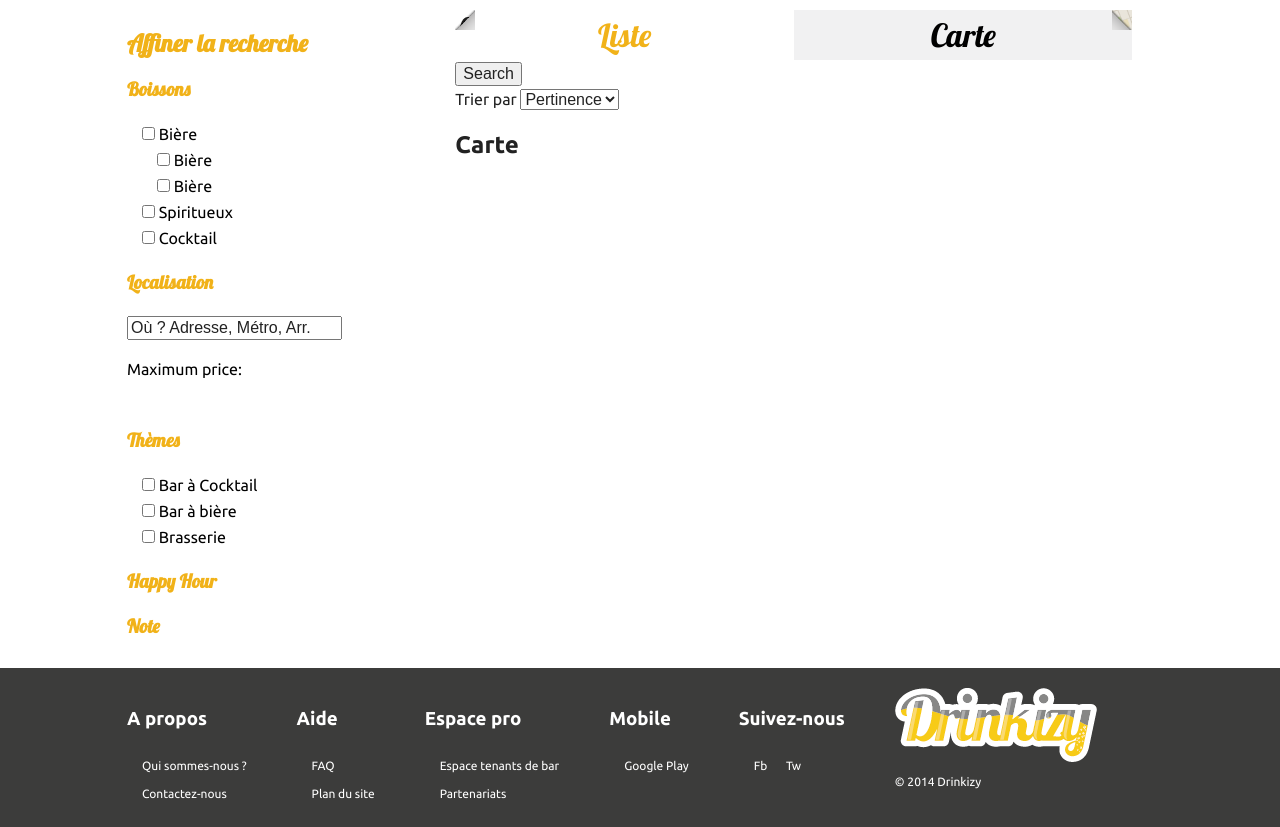
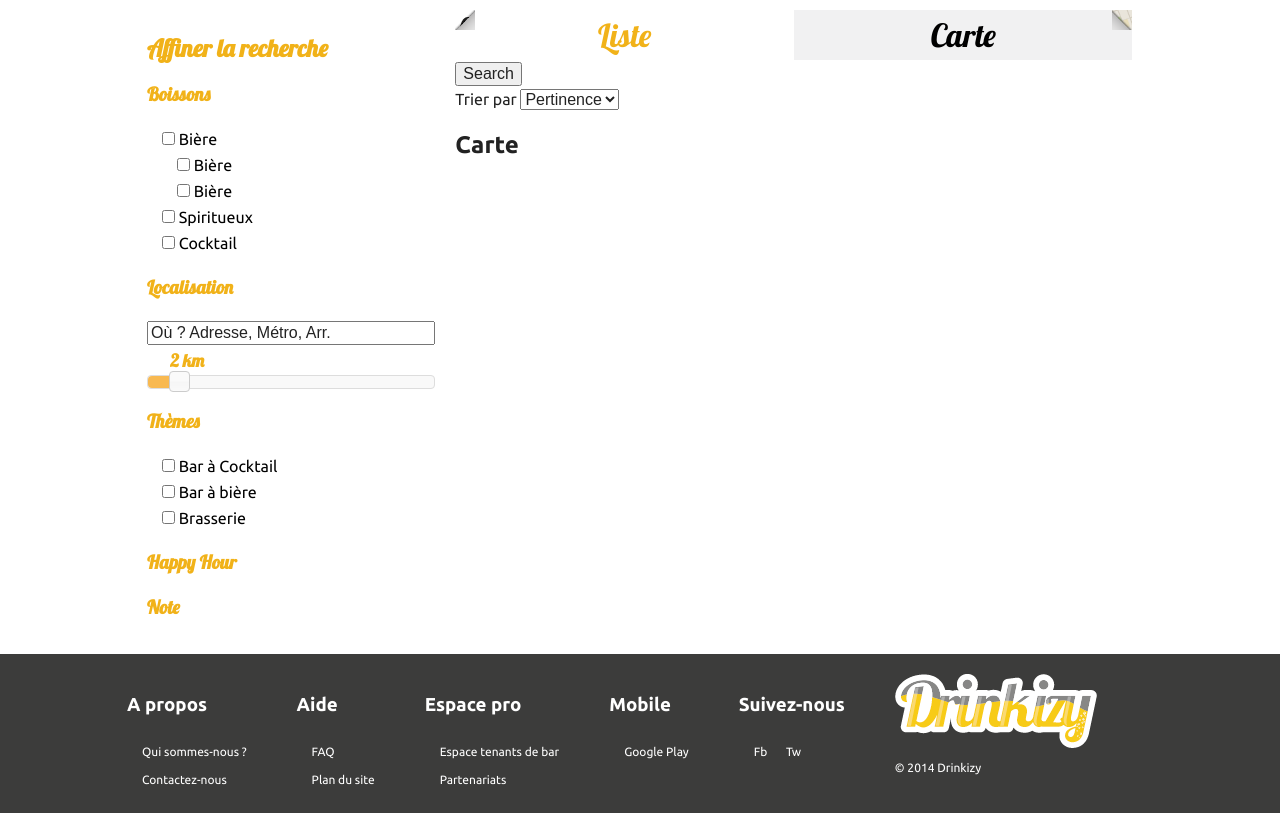
Before and after one commit to pguilloux/DrinkizyWeb, a Django app: template templates/search/search.html in a window 1280 px wide. Shown: the part 147-974 px from the top of the page. Run offline with Django 3.2, Linux system fonts and the light colour scheme; the template is opened without the code that fills it, so the values that code supplies are empty; some libraries are stand-ins or nearby versions; some web fonts are replaced.

Commit message:
Ajout et mise en forme du slider et input pour "Facette localisation"

```diff
--- a/static/css/main.css
+++ b/static/css/main.css
@@ -368,6 +368,21 @@ footer figure figcaption {
    Result page
    ========================================================================== */
 
+/* Search Localisation */
+.search-result .ui-slider-handle span {
+    position: relative;
+    top: -25px;
+    display : block;
+    width: 50px;
+    font-family: 'Lobster', cursive;
+    color: #F1B219;
+}
+.search-result .inputLocalisation {
+    margin-bottom: 30px;
+    width: 100%;
+}
+
+
 .search-result aside h2, .search-result aside h3 {
     font-family: 'Lobster', cursive;
     color: #F1B219;
@@ -537,9 +552,7 @@ footer figure figcaption {
     margin-right: 5px;
     float: left;
 }
-.search-result-drinksMenu {
 
-}
 .search-result-drinksMenu ul {
     background-color: #F1F1F2;
     border-left: 5px solid #F5C82D;
@@ -685,6 +698,7 @@ footer figure figcaption {
     .search-result aside {
         float: left;
         color: #000;
+        padding: 5px 20px;
     }
 }
 
--- a/templates/layout/base.html
+++ b/templates/layout/base.html
@@ -136,5 +136,7 @@
 
 
         </script>
+
+        {% block scriptjs %}{% endblock scriptjs%}
     </body>
 </html>
--- a/templates/search/search.html
+++ b/templates/search/search.html
@@ -35,12 +35,7 @@
 
             <h3>Localisation</h3>
 
-            <input type="text" value="Où ? Adresse, Métro, Arr."/>
-
-            <p>
-              <label for="amount">Maximum price:</label>
-              <input type="text" id="amount" style="border:0; color:#f6931f; font-weight:bold;">
-            </p>
+            <input type="text" value="Où ? Adresse, Métro, Arr." class="inputLocalisation"/>
 
             <div id="slider-range-min"></div>
 
@@ -191,21 +186,27 @@
 
 </div> <!-- #main -->
 
+    {% block scriptjs %}
 
         <script>
           $(function() {
             $( "#slider-range-min" ).slider({
                 range: "min",
-      value: 37,
+                value: 2,
                 min: 1,
-      max: 700,
+                max: 10,
                 slide: function( event, ui ) {
-        $( "#amount" ).val( "$" + ui.value );
+                    $(this).find('.ui-slider-handle span').text(ui.value + " km" );
+                },
+                create: function(event, ui) {
+                    var v=$(this).slider('value');
+                    $(this).find('.ui-slider-handle').html("<span>" + v + " km"  + "</span>");
                 }
             });
-    $( "#amount" ).val( "$" + $( "#slider-range-min" ).slider( "value" ) );
           });
         </script>
+    {% endblock scriptjs %}
+
 
 
 {% endblock %}
```
Lines whose indentation alone changed are shown as unchanged.
